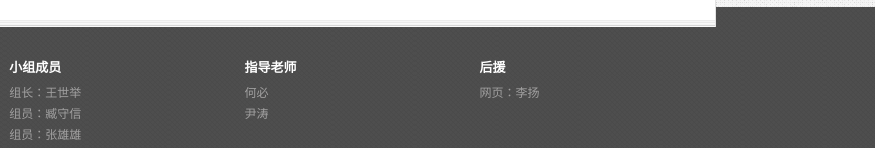
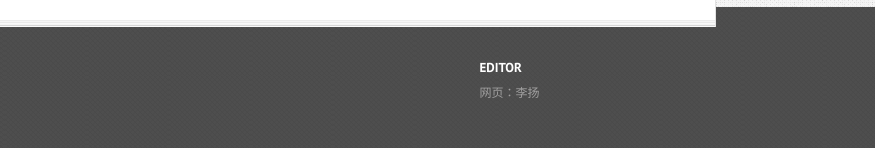
Before and after one commit to TangoLee/jinan, a plain HTML site: page contact.html in a window 1280 px wide. Shown: the part 804-952 px from the top of the page, 405-1280 px from the left. Drawn offline with Linux system fonts and the light colour scheme; some packages are replaced by stand-ins of ours.

Commit message:
second update website files
deleted names of studentmates

```diff
--- a/contact.html
+++ b/contact.html
@@ -119,9 +119,9 @@
 						<li class="dropdown">
 
 						<p>
-						电话：13793103360
+						电话：18765827732
 						</p>
-						<a href="mailto:giswangsj@163.com">邮件：giswangsj@163.com </a>
+						<a href="mailto:tangolee@outlook.com">邮件：tangolee@outlook.com </a>
 						</li>
 					</ul>
 					</div>
@@ -153,33 +153,18 @@
 			</section>
 
 			<section class="footer-widget text-widget grid_3">
-				<h5>小组成员</h5>
-				<p>
-				组长：王世举
-				</br>
-				组员：臧守信
-				</br>
-				组员：张雄雄
-				</br>
-				组员：田家英
-				</p>
-			</section>
-
-			<section class="footer-widget grid_3">
-
-			<h5>指导老师</h5>
-			<p>
-			何必
-			</br>
-			尹涛
-			</br>
-			</p>
 
 			</section>
 
 			<section class="footer-widget grid_3">
 
-			<h5>后援</h5>
+
+
+			</section>
+
+			<section class="footer-widget grid_3">
+
+			<h5>EDITOR</h5>
 			<p>
 
 			网页：李扬</br>
```
